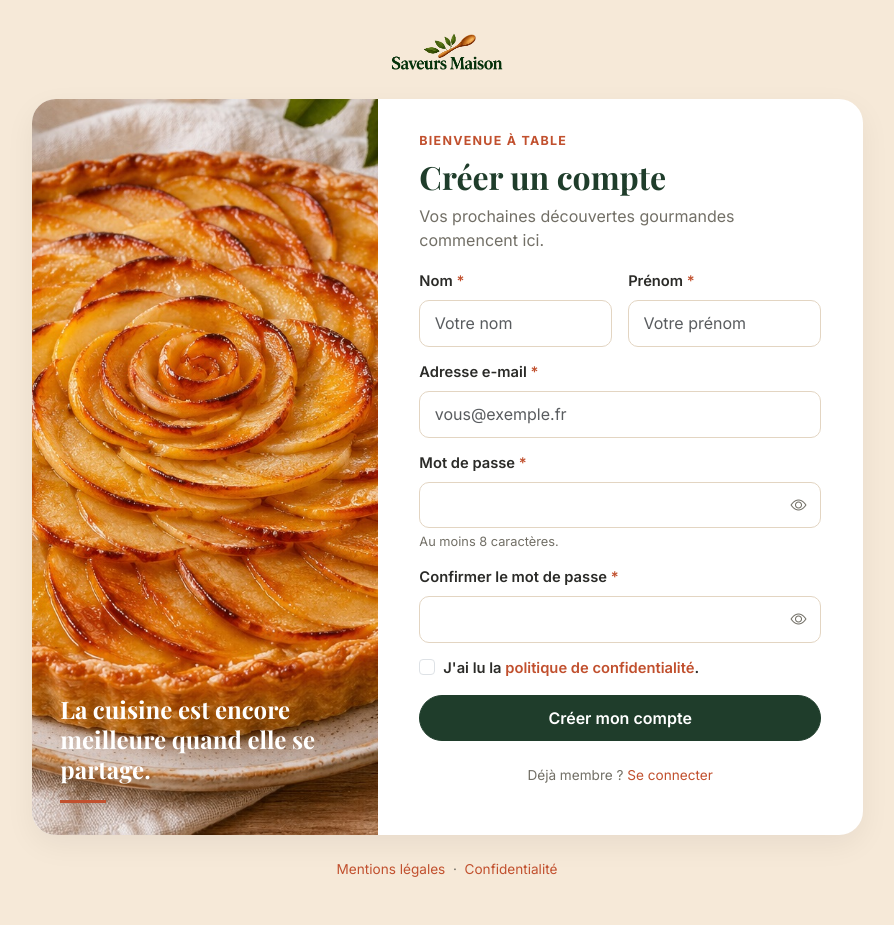
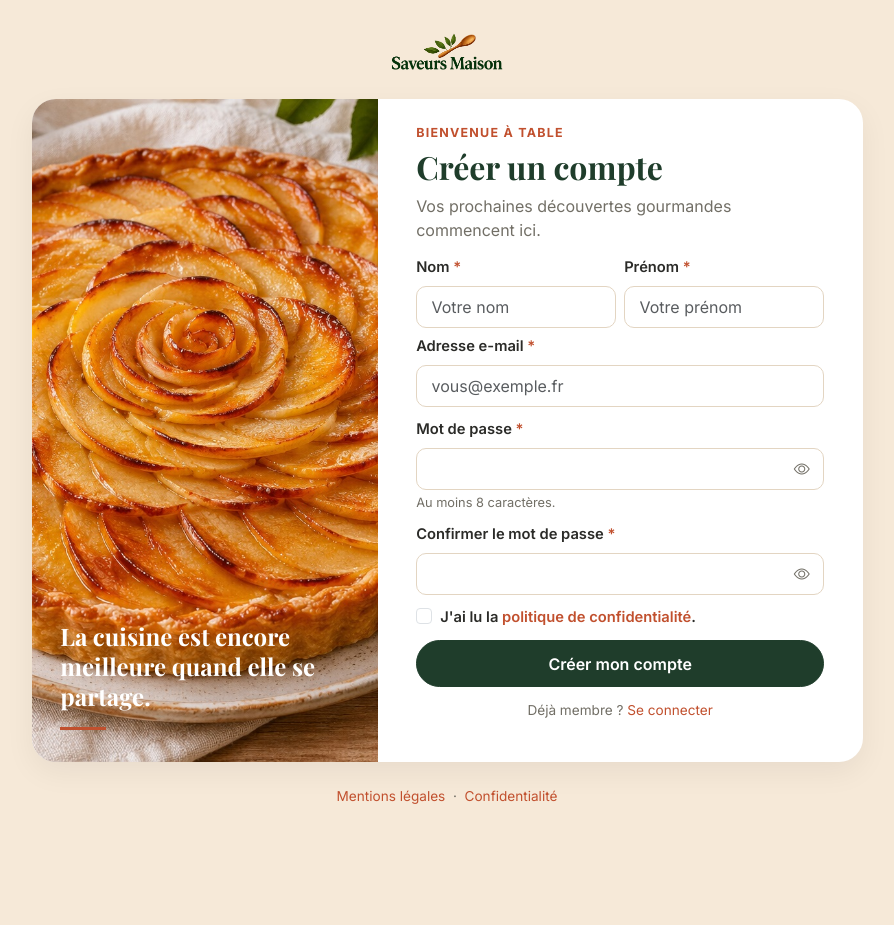
Before and after one commit to salma-akajou/Saveurs-Maison, a PHP site: page /public/inscription.html in a window 1280 px wide. Shown: the whole page, without its empty margins (193-1087 px from the left). After the commit the page ends 804 px from the top, so only its background shows below. Run offline with PHP 8.4, Linux system fonts and the light colour scheme; some web fonts are replaced.

Commit message:
Revert hero photo height, fix about photo ratio, un-whiten recipe cards, shorten auth form
- hero photo: revert to 3:2 (was shortened by mistake, causing the page
  to feel condensed between hero and categories)
- about photo: now 16:9 (more horizontal, less vertical, per mockup)
- recipe cards: cream background instead of white, to match category cards
- cta banner photo: lighter mask fade (8%) and adjusted focal point so
  its content is fully visible
- inscription/connexion forms: reduced padding, field spacing and input
  height so the card is noticeably shorter vertically; nom/prenom row
  gutter tightened on inscription

```diff
--- a/Conception/maquettes/assets/css/style.css
+++ b/Conception/maquettes/assets/css/style.css
@@ -157,7 +157,7 @@ a:hover {
 .hero-photo-wrap img {
   border-radius: 24px;
   width: 100%;
-  aspect-ratio: 16 / 9;
+  aspect-ratio: 3 / 2;
   height: auto;
   object-fit: cover;
   box-shadow: var(--shadow-soft);
@@ -212,7 +212,7 @@ a:hover {
 .about-img {
   border-radius: 24px;
   width: 100%;
-  aspect-ratio: 3 / 2;
+  aspect-ratio: 16 / 9;
   object-fit: cover;
   box-shadow: var(--shadow-soft);
 }
@@ -257,7 +257,7 @@ a:hover {
 
 /* ===== Cartes recettes ===== */
 .recipe-card {
-  background: #fff;
+  background: var(--cream-soft);
   border-radius: 18px;
   overflow: hidden;
   border: 1px solid var(--border-light);
@@ -353,8 +353,9 @@ a:hover {
   height: 100%;
   min-height: 280px;
   object-fit: cover;
-  -webkit-mask-image: linear-gradient(to right, transparent, #000 12%);
-  mask-image: linear-gradient(to right, transparent, #000 12%);
+  object-position: center 35%;
+  -webkit-mask-image: linear-gradient(to right, transparent, #000 8%);
+  mask-image: linear-gradient(to right, transparent, #000 8%);
 }
 
 /* ===== Footer ===== */
@@ -413,7 +414,7 @@ a:hover {
 .auth-visual img {
   width: 100%;
   height: 100%;
-  min-height: 360px;
+  min-height: 320px;
   object-fit: cover;
 }
 .auth-visual-caption {
@@ -436,16 +437,19 @@ a:hover {
   margin-top: 0.8rem;
 }
 .auth-form-wrap {
-  padding: 2.1rem 2.6rem;
+  padding: 1.6rem 2.4rem;
 }
 .auth-form-wrap .mb-2 {
-  margin-bottom: 0.4rem !important;
+  margin-bottom: 0.3rem !important;
 }
 .auth-form-wrap .mb-3 {
+  margin-bottom: 0.55rem !important;
+}
+.auth-form-wrap .mb-4 {
   margin-bottom: 0.75rem !important;
 }
-.auth-form-wrap .mb-4 {
-  margin-bottom: 1rem !important;
+.auth-hint {
+  margin-top: 0.2rem !important;
 }
 .auth-eyebrow {
   color: var(--terracotta);
@@ -469,7 +473,7 @@ a:hover {
 .auth-form .form-control {
   border-radius: 10px;
   border: 1px solid var(--border-light);
-  padding: 0.65rem 0.9rem;
+  padding: 0.5rem 0.9rem;
 }
 .auth-form .form-control:focus {
   border-color: var(--green-dark);
@@ -493,5 +497,5 @@ a:hover {
   text-align: center;
   color: var(--text-muted);
   font-size: 0.85rem;
-  margin-top: 1.5rem;
+  margin-top: 0.8rem;
 }
--- a/Conception/maquettes/public/inscription.html
+++ b/Conception/maquettes/public/inscription.html
@@ -42,7 +42,7 @@
                 <p class="auth-subtext mb-4">Vos prochaines découvertes gourmandes commencent ici.</p>
 
                 <form class="auth-form">
-                  <div class="row g-3 mb-3">
+                  <div class="row g-2 mb-2">
                     <div class="col-sm-6">
                       <label class="form-label" for="nom">Nom <span class="text-terracotta">*</span></label>
                       <input type="text" class="form-control" id="nom" placeholder="Votre nom">
```
